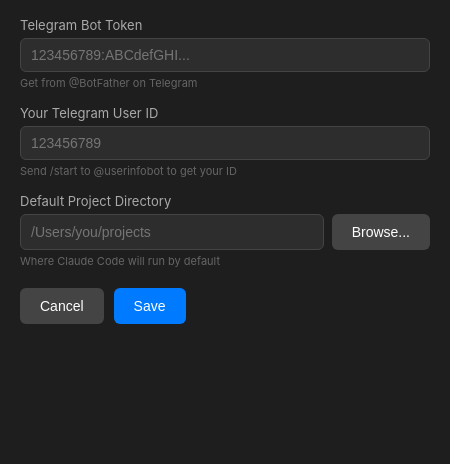
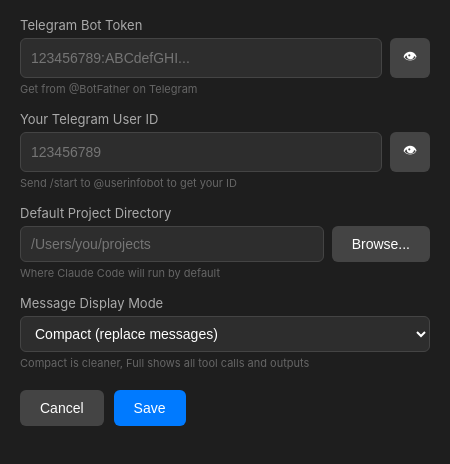
Before and after one commit to Studio-Sunnyfield/vibegram, an Electron app: page app/settings.html in a window 450 px wide. Shown: the part 52-516 px from the top of the page. Drawn offline with Linux system fonts and the light colour scheme; no server answers.

Commit message:
feat: add stream mode setting and password visibility toggle

```diff
--- a/app/settings.html
+++ b/app/settings.html
@@ -23,11 +23,25 @@
       color: #fff;
       font-size: 14px;
     }
-    input:focus { outline: none; border-color: #007AFF; }
+    input:focus, select:focus { outline: none; border-color: #007AFF; }
+    select {
+      width: 100%;
+      padding: 8px 10px;
+      border: 1px solid #444;
+      border-radius: 6px;
+      background: #2d2d2d;
+      color: #fff;
+      font-size: 14px;
+    }
     .hint { font-size: 11px; color: #666; margin-top: 4px; }
     .input-row { display: flex; gap: 8px; }
     .input-row input { flex: 1; }
     .input-row button { flex-shrink: 0; }
+    .toggle-vis {
+      padding: 8px 12px;
+      font-size: 14px;
+      min-width: 40px;
+    }
     .buttons { margin-top: 20px; display: flex; gap: 10px; }
     button {
       padding: 10px 20px;
@@ -61,11 +75,17 @@
   <div id="status" class="status" style="display: none;"></div>
 
   <label>Telegram Bot Token</label>
-  <input type="password" id="token" placeholder="123456789:ABCdefGHI...">
+  <div class="input-row">
+    <input type="password" id="token" placeholder="123456789:ABCdefGHI...">
+    <button class="secondary toggle-vis" onclick="toggleVisibility('token', this)">👁</button>
+  </div>
   <div class="hint">Get from @BotFather on Telegram</div>
 
   <label>Your Telegram User ID</label>
-  <input type="text" id="userId" placeholder="123456789">
+  <div class="input-row">
+    <input type="password" id="userId" placeholder="123456789">
+    <button class="secondary toggle-vis" onclick="toggleVisibility('userId', this)">👁</button>
+  </div>
   <div class="hint">Send /start to @userinfobot to get your ID</div>
 
   <label>Default Project Directory</label>
@@ -74,6 +94,15 @@
     <button class="secondary" onclick="browseFolder()">Browse...</button>
   </div>
   <div class="hint">Where Claude Code will run by default</div>
+
+  <label>Message Display Mode</label>
+  <div class="input-row">
+    <select id="streamMode">
+      <option value="compact">Compact (replace messages)</option>
+      <option value="full">Full history (append all)</option>
+    </select>
+  </div>
+  <div class="hint">Compact is cleaner, Full shows all tool calls and outputs</div>
 
   <div class="buttons">
     <button class="secondary" onclick="window.close()">Cancel</button>
@@ -90,6 +119,7 @@
       document.getElementById('token').value = config.token || '';
       document.getElementById('userId').value = config.allowedUserId || '';
       document.getElementById('projectRoot').value = config.projectRoot || os.homedir();
+      document.getElementById('streamMode').value = config.streamMode || 'compact';
     }
 
     // Validate bot token format: number:alphanumeric
@@ -110,6 +140,7 @@
       const token = document.getElementById('token').value.trim();
       const userId = document.getElementById('userId').value.trim();
       const projectRoot = document.getElementById('projectRoot').value.trim();
+      const streamMode = document.getElementById('streamMode').value;
 
       // Validate token format
       if (!token) {
@@ -148,7 +179,8 @@
       await ipcRenderer.invoke('save-config', {
         token,
         allowedUserId: parseInt(userId),
-        projectRoot: projectRoot || os.homedir()
+        projectRoot: projectRoot || os.homedir(),
+        streamMode
       });
 
       showStatus('Settings saved! Bot will start automatically.', 'success');
@@ -162,6 +194,17 @@
       el.style.display = 'block';
     }
 
+    function toggleVisibility(inputId, btn) {
+      const input = document.getElementById(inputId);
+      if (input.type === 'password') {
+        input.type = 'text';
+        btn.textContent = '🙈';
+      } else {
+        input.type = 'password';
+        btn.textContent = '👁';
+      }
+    }
+
     load();
   </script>
 </body>
--- a/src/index.ts
+++ b/src/index.ts
@@ -11,6 +11,7 @@ interface Config {
   token: string;
   allowedUserId: number;
   projectRoot: string;
+  streamMode?: "compact" | "full";
 }
 
 function loadConfig(): Config | null {
@@ -78,6 +79,7 @@ const bot = createBot({
   token: config.token,
   allowedUserId: config.allowedUserId,
   projectRoot: config.projectRoot,
+  streamMode: config.streamMode,
 });
 
 console.log("Starting Claude Telegram Bridge...");
```
Also changed, not shown: 1 other file.
